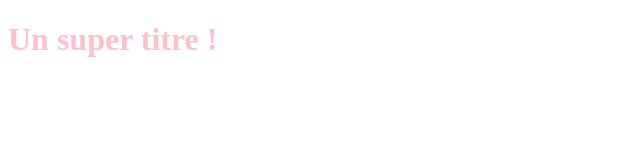
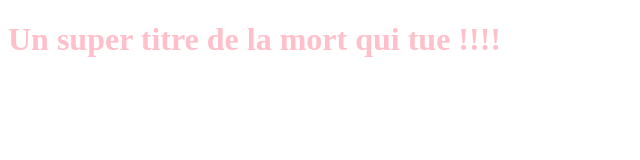
Before and after one commit to laurinaT/OpenclassroomsProject, a plain HTML site: page index.html in a window 1280 px wide. Shown: the whole page, without its empty margins (0-640 px from the left). Drawn offline with Linux system fonts and the light colour scheme.

Commit message:
modification du titre

```diff
--- a/index.html
+++ b/index.html
@@ -5,6 +5,6 @@
 	<link rel="stylesheet" type="text/css" href="styles.css">
 </head>
 <body>
-	<h1> Un super titre !</h1>
+	<h1> Un super titre de la mort qui tue !!!!</h1>
 </body>
 </html>
```
